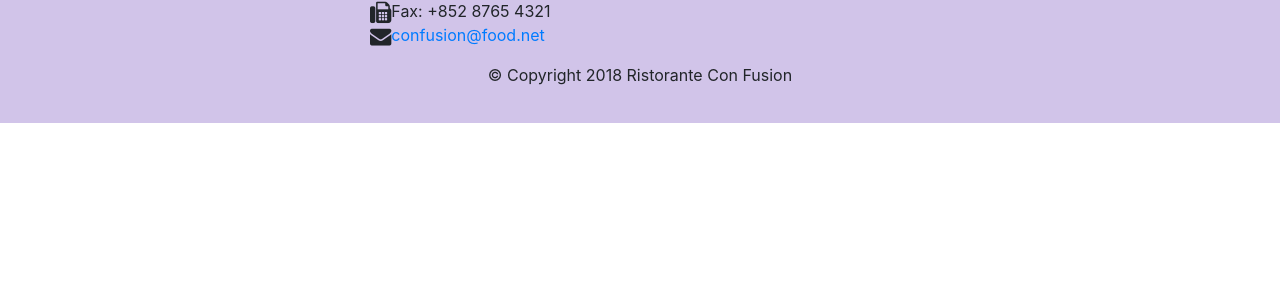
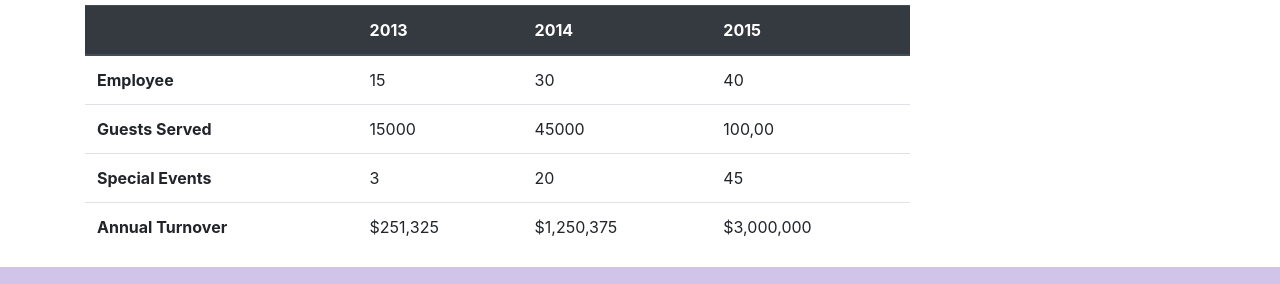
Before and after one commit to Mathesh-kumar-25/Bootstrap, a website: page aboutus.html in a window 1280 px wide. Shown: the part 1602-1886 px from the top of the page. Before the commit the page ends 1725 px from the top, so only its background shows below. Drawn offline with nearby package versions, Linux system fonts and the light colour scheme.

Commit message:
tables and cards commit

```diff
--- a/aboutus.html
+++ b/aboutus.html
@@ -66,7 +66,30 @@
                 <p>Started in 2010, Ristorante con Fusion quickly established itself as a culinary icon par excellence in Hong Kong. With its unique brand of world fusion cuisine that can be found nowhere else, it enjoys patronage from the A-list clientele in Hong Kong.  Featuring four of the best three-star Michelin chefs in the world, you never know what will arrive on your plate the next time you visit us.</p>
                 <p>The restaurant traces its humble beginnings to <em>The Frying Pan</em>, a successful chain started by our CEO, Mr. Peter Pan, that featured for the first time the world's best cuisines in a pan.</p>
             </div>
-            <div class="col-12 col-sm-6">
+            <div class="col-sm">
+                <div class="card">
+                    <h3 class="card-header bg-primary text-white">Facts At a Glance</h3>
+                    <div class="card-body">
+                        <dl class="row">
+                            <dt class="col-6">Started</dt>
+                            <dd class="col-6">3 Feb. 2013</dd>
+                            <dt class="col-6">Major Stake Holder</dt>
+                            <dd class="col-6">HK Fine Foods Inc.</dd>
+                            <dt class="col-6">Last Year's Turnover</dt>
+                            <dd class="col-6">$1,250,375</dd>
+                            <dt class="col-6">Employees</dt>
+                            <dd class="col-6">40</dd>
+                        </dl>
+                    </div>
+                </div>
+            </div>
+            <div class="col-12">
+                <div class="card card-body bg-light">
+                    <blockquote class="blockquote">
+                        <p class="mb-0">You bettter cut the pizza in four pieces because I'm not hungry enough to eat six</p>
+                        <footer class="blockquote-footer">Yogi Berra, <cite title="Source Title">The Wit and Wisdom of Yogi Berra, P. Pepe, Diversion Books, 2014</cite></footer>
+                    </blockquote>
+                </div>
             </div>
         </div>
 
@@ -83,6 +106,51 @@
                 <h3>Alberto Somayya <small>Executive Chef</small></h3>
                 <p class="d-none d-sm-block">Award winning three-star Michelin chef with wide International experience having worked closely with whos-who in the culinary world, he specializes in creating mouthwatering Indo-Italian fusion experiences. He says, <em>Put together the cuisines from the two craziest cultures, and you get a winning hit! Amma Mia!</em></p>
             </div>
+       </div>
+       <div class="row row-content">
+           <div class="col-12 col-sm-9">
+               <h2>Facts &amp; Figures</h2>
+               <div class="table-responsive">
+                   <table class="table table-stripped">
+                        <thead class="thead-dark">
+                            <tr>
+                                <th>&nbsp;</th>
+                                <th>2013</th>
+                                <th>2014</th>
+                                <th>2015</th>
+                            </tr>
+                        </thead>
+                        <tbody>
+                            <tr>
+                                <th>Employee</th>
+                                <td>15</td>
+                                <td>30</td>
+                                <td>40</td>
+                            </tr>
+                            <tr>
+                                <th>Guests Served</th>
+                                <td>15000</td>
+                                <td>45000</td>
+                                <td>100,00</td>
+                            </tr>
+                            <tr>
+                                <th>Special Events</th>
+                                <td>3</td>
+                                <td>20</td>
+                                <td>45</td>
+                            </tr>
+                            <tr>
+                                <th>Annual Turnover</th>
+                                <td>$251,325</td>
+                                <td>$1,250,375</td>
+                                <td>$3,000,000</td>
+                            </tr>
+                        </tbody>
+                   </table>
+               </div>
+           </div>
+           <div class="col-12 col-sm-3">
+           </div>
        </div>
 
     </div>
```
